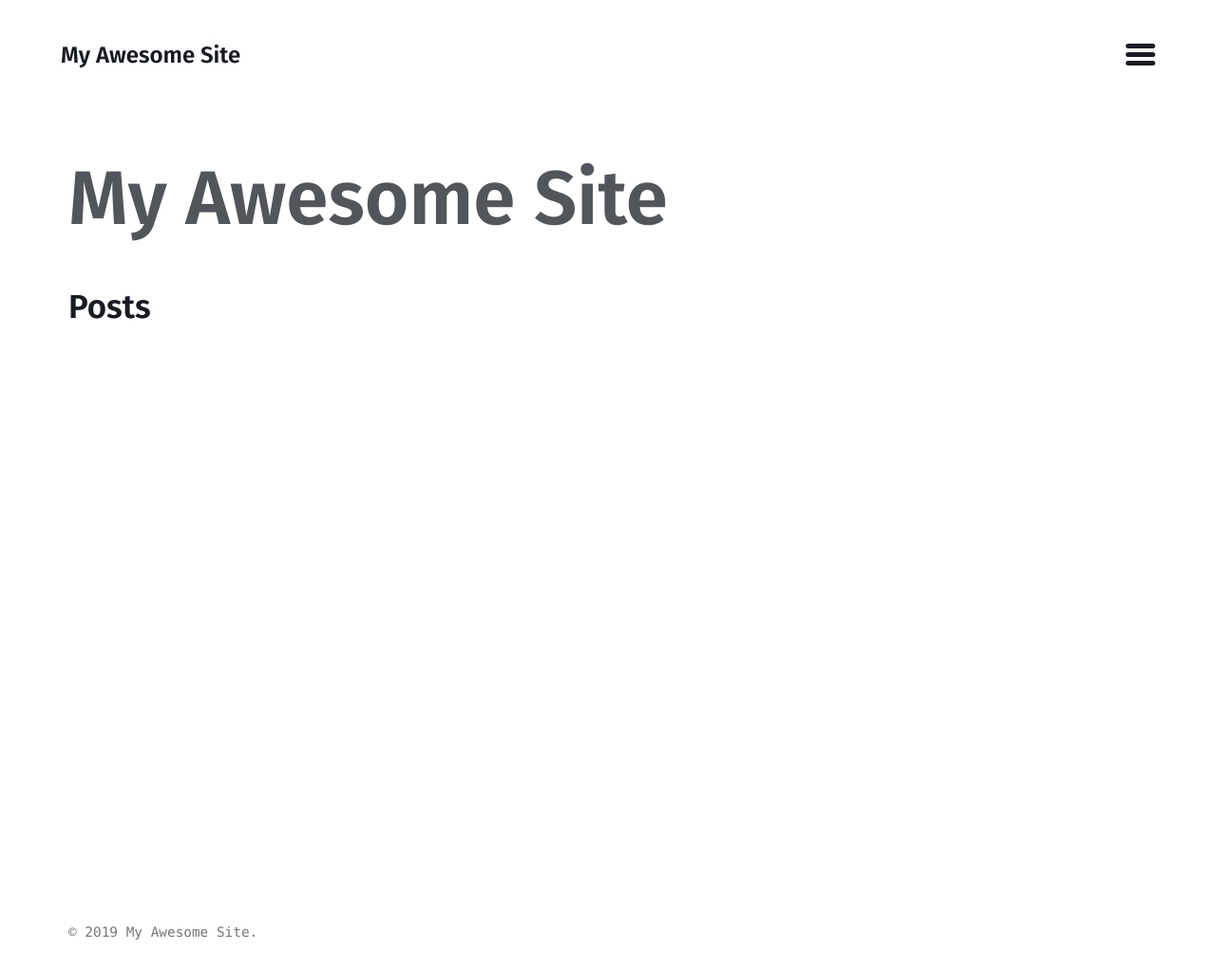
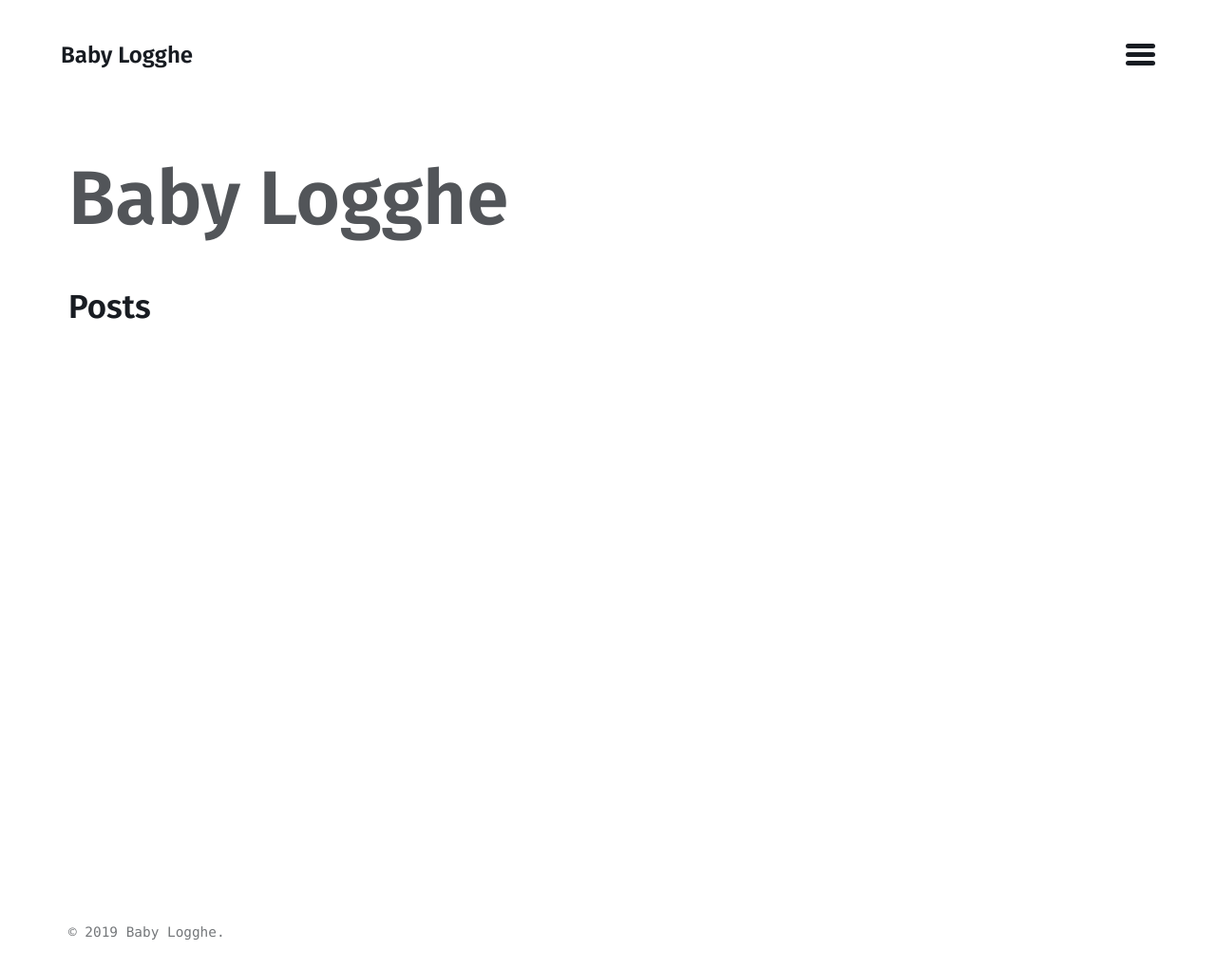
Before and after one commit to mielvds/sl-website, a Jekyll site: the page built from index.md, in a window 1280 px wide. Shown: the whole page at 95% size. Built offline with Jekyll 4.4.1, drawn with Linux system fonts in a browser that asks for light colours.

Commit message:
Changed title

```diff
--- a/_config.yml
+++ b/_config.yml
@@ -14,7 +14,7 @@
 # You can create any custom variable you would like, and they will be accessible
 # in the templates via {{ site.myvariable }}.
 lang: en-US
-title: My Awesome Site
+title: Baby Logghe
 email:
 description:
 baseurl: # the optional subpath of your site, e.g. "/blog"
```
